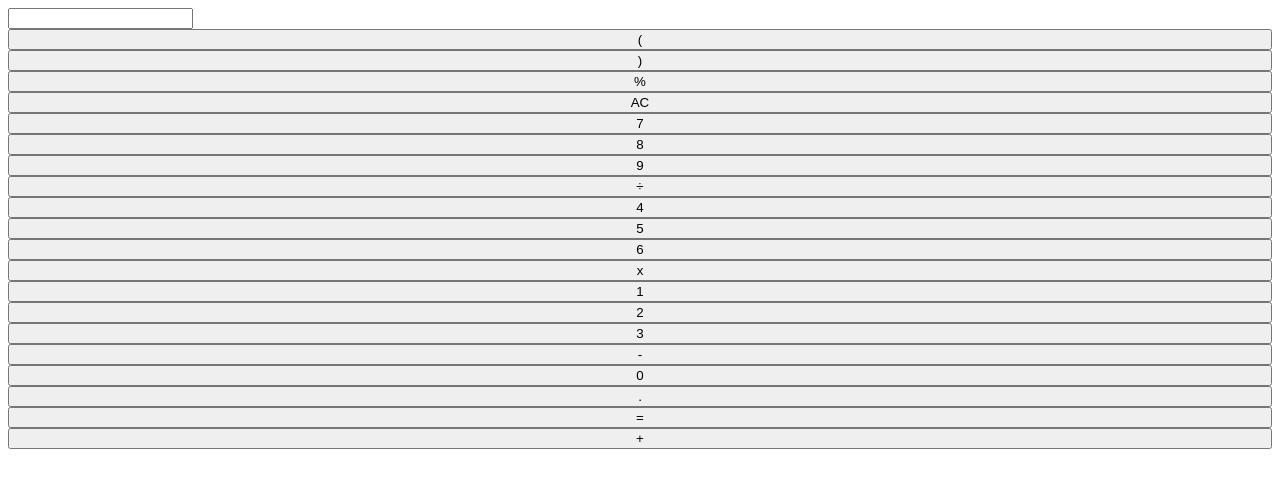
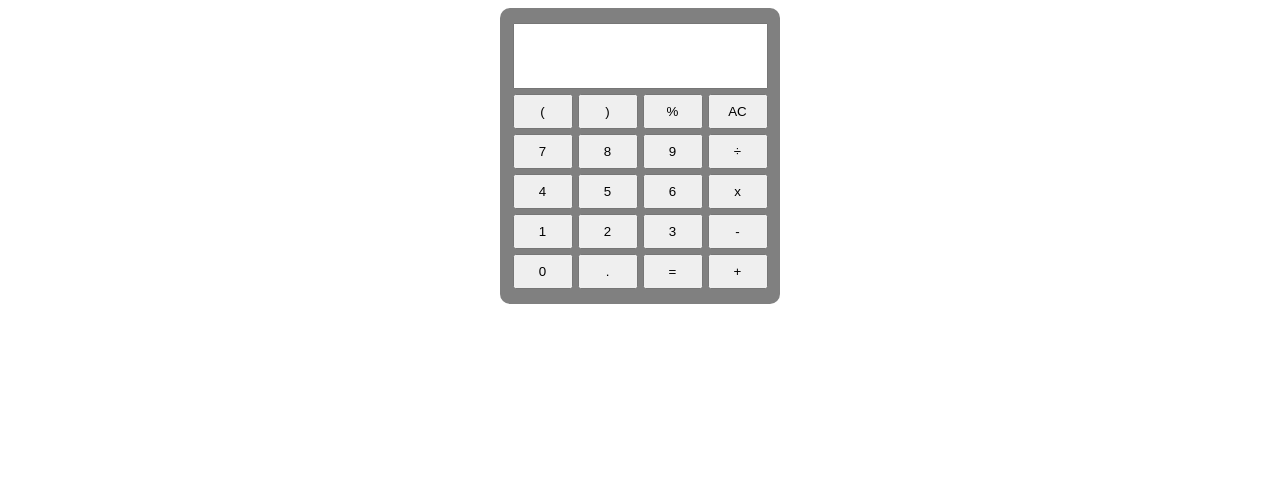
Before and after one commit to TorchIRL/calculator, a plain HTML site: page index.html in a window 1280 px wide. Drawn offline with Linux system fonts and the light colour scheme.

Commit message:
Calculator UI calculator ui made using grid layout

```diff
--- a/index.html
+++ b/index.html
@@ -8,29 +8,30 @@
     <script src="script.js" defer></script>
 </head>
 <body>
-    <div class="calcShell"></div>
-        <input>
+    <div class="calcShell">
         <div class="buttons">
-            <button class="grid-item" id="oBracket"></button>
-            <button class="grid-item" id="cBracket"></button>
-            <button class="grid-item">%</button>
-            <button class="grid-item">AC</button>
-            <button class="grid-item">7</button>
-            <button class="grid-item">8</button>
-            <button class="grid-item">9</button>
-            <button class="grid-item">÷</button>
-            <button class="grid-item">4</button>
-            <button class="grid-item">5</button>
-            <button class="grid-item">6</button>
-            <button class="grid-item">x</button>
-            <button class="grid-item">1</button>
-            <button class="grid-item">2</button>
-            <button class="grid-item">3</button>
-            <button class="grid-item" id="minus"></button>
-            <button class="grid-item">0</button>
-            <button class="grid-item">.</button>
-            <button class="grid-item">=</button>
-            <button class="grid-item">+</button>
+            <input>
+            <button class="button" id="oBracket"></button>
+            <button class="button" id="cBracket"></button>
+            <button class="button" id="percent">%</button>
+            <button class="button" id="reset">AC</button>
+            <button class="button" id="seven">7</button>
+            <button class="button" id="eight">8</button>
+            <button class="button" id="nine">9</button>
+            <button class="button" id="divide">÷</button>
+            <button class="button" id="four">4</button>
+            <button class="button" id="five">5</button>
+            <button class="button" id="six">6</button>
+            <button class="button" id="multiply">x</button>
+            <button class="button" id="one">1</button>
+            <button class="button" id="two">2</button>
+            <button class="button" id="three">3</button>
+            <button class="button" id="minus"></button>
+            <button class="button" id="zero">0</button>
+            <button class="button" id="decimal">.</button>
+            <button class="button" id="equal">=</button>
+            <button class="button" id="plus">+</button>
         </div>
+    </div>
 </body>
 </html>
--- a/script.js
+++ b/script.js
@@ -1,5 +1,4 @@
-const shell = document.querySelector('.calcShell')
-const buttons = document.querySelector('.buttons')
+
 
 const minus = document.querySelector('#minus')
 minus.textContent = '-'
--- a/style.css
+++ b/style.css
@@ -1,14 +1,131 @@
-* {
-    box-sizing: border-box;
+.calcShell {
+    background-color: grey;
+    padding: 15px;
+    margin-left: auto;
+    margin-right: auto;
+    width: 250px;
+    border-radius: 10px;
 }
+
 .buttons {
     display: grid;
-
+    grid-template-columns: 60px 60px 60px 60px;
+    grid-template-rows: auto;
+    column-gap: 5px;
+    row-gap: 5px;
+    align-content: stretch;
+    justify-content: center;
 }
 
-.item1 {
-    grid-column-start: 1;
-    grid-column-end: 4;
-    grid-row-start: 1;
-    grid-row-start: 5;
+button {
+    height: 35px;
+    width: 60px;
 }
+
+input {
+    grid-column: 1 / 5;
+    grid-row: 1;
+    height: 60px;
+    font-size: 20px;
+    text-align: right;
+}
+
+#oBracket {
+    grid-column: 1;
+    grid-row: 2;
+}
+
+#cBracket {
+    grid-column: 2;
+    grid-row: 2;
+}
+
+#percent {
+    grid-column: 3;
+    grid-row: 2;
+}
+
+#reset {
+    grid-column: 4;
+    grid-row: 2;
+}
+
+#seven {
+    grid-column: 1;
+    grid-row: 3;
+}
+
+#eight {
+    grid-column: 2;
+    grid-row: 3;
+}
+
+#nine {
+    grid-column: 3;
+    grid-row: 3;
+}
+
+#divide {
+    grid-column: 4;
+    grid-row: 3;
+}
+
+#four {
+    grid-column: 1;
+    grid-row: 4;
+}
+
+#five {
+    grid-column: 2;
+    grid-row: 4;
+}
+
+#six {
+    grid-column: 3;
+    grid-row: 4;
+}
+
+#multiply {
+    grid-column: 4;
+    grid-row: 4;
+}
+
+#one {
+    grid-column: 1;
+    grid-row: 5;
+}
+
+#two {
+    grid-column: 2;
+    grid-row: 5;
+}
+
+#three {
+    grid-column: 3;
+    grid-row: 5;
+}
+
+#minus {
+    grid-column: 4;
+    grid-row: 5;
+}
+
+#zero {
+    grid-column: 1;
+    grid-row: 6;
+}
+
+#decimal {
+    grid-column: 2;
+    grid-row: 6;
+}
+
+#equals {
+    grid-column: 4;
+    grid-row: 6;
+}
+
+#plus {
+    grid-column: 4;
+    grid-row: 6;
+}
```
